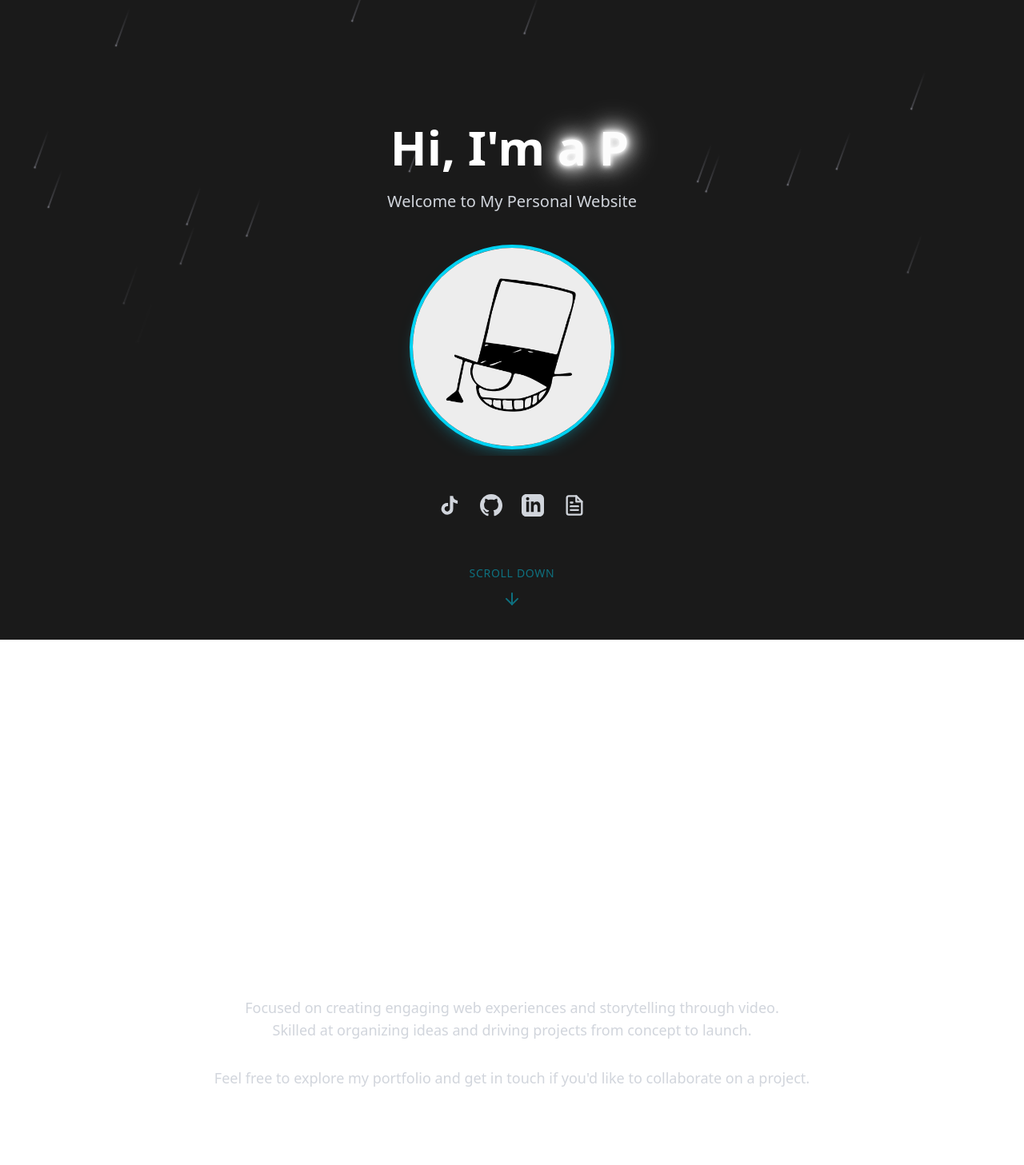
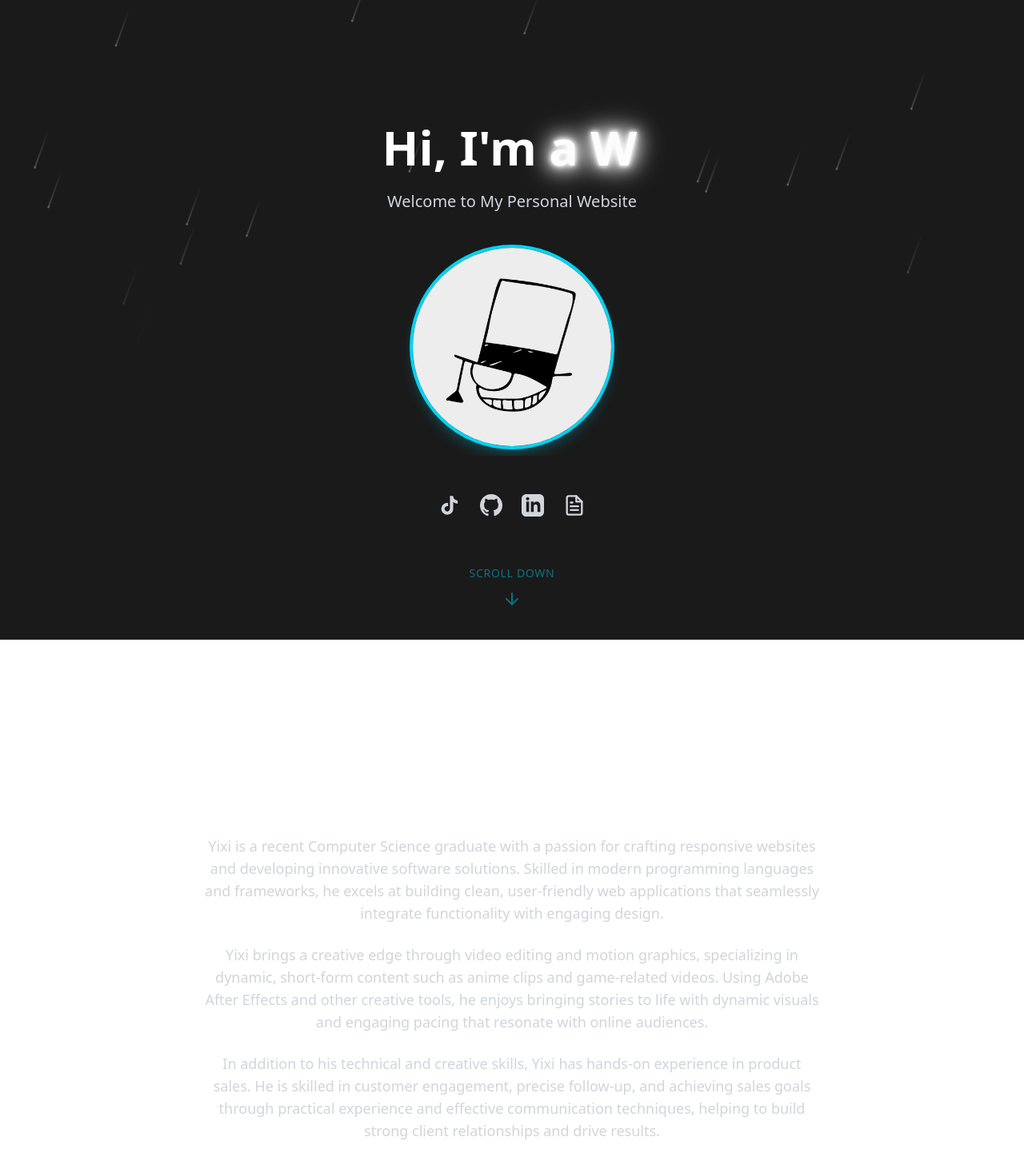
Before and after one commit to 17okk-Xie/17okk-Xie, a Next.js app: page / in a window 1280 px wide. Shown: the top 1457 px of the page at 80% size. Built offline with nearby package versions, Linux system fonts and the light colour scheme.

Commit message:
Update: About Me

```diff
--- a/app/page.tsx
+++ b/app/page.tsx
@@ -161,7 +161,7 @@ export default function Home() {
             <h1 className="text-4xl md:text-6xl font-bold mb-6 text-white">
               Hi, I&apos;m{" "}
               <TypingAnimation
-                words={["朔望", "Yixi Xie", "a Programmer", "a Video Editor"]}
+                words={["朔望", "Yixi Xie", "a Web Developer", "a Content Creator", "a Salesperson"]}
                 className="text-cyan-400 text-glow"
                 cursorClassName="bg-cyan-400"
                 speed={80}
@@ -329,12 +329,17 @@ export default function Home() {
             viewport={{ once: true, margin: "-100px" }}
           >
             <h2 className="text-3xl md:text-5xl font-bold mb-8 text-white">About Me</h2>
-            <p className="text-lg text-gray-300 mb-8">
-              Focused on creating engaging web experiences and storytelling through video. <br />
-              Skilled at organizing ideas and driving projects from concept to launch.
+            <p className="text-lg text-gray-300 mb-6">
+              Yixi is a recent Computer Science graduate with a passion for crafting responsive websites and developing innovative software solutions. Skilled in modern programming languages and frameworks, he excels at building clean, user-friendly web applications that seamlessly integrate functionality with engaging design.
+            </p>
+            <p className="text-lg text-gray-300 mb-6">
+              Yixi brings a creative edge through video editing and motion graphics, specializing in dynamic, short-form content such as anime clips and game-related videos. Using Adobe After Effects and other creative tools, he enjoys bringing stories to life with dynamic visuals and engaging pacing that resonate with online audiences.
+            </p>
+            <p className="text-lg text-gray-300 mb-6">
+              In addition to his technical and creative skills, Yixi has hands-on experience in product sales. He is skilled in customer engagement, precise follow-up, and achieving sales goals through practical experience and effective communication techniques, helping to build strong client relationships and drive results.
             </p>
             <p className="text-lg text-gray-300">
-              Feel free to explore my portfolio and get in touch if you&apos;d like to collaborate on a project.
+              Eager to continue growing, Yixi is always exploring new technologies, creative strategies, and business opportunities. He looks forward to contributing to projects that blend innovation, design, and real-world impact, while continually evolving across technical, creative, and sales domains.
             </p>
           </motion.div>
         </section>
```
